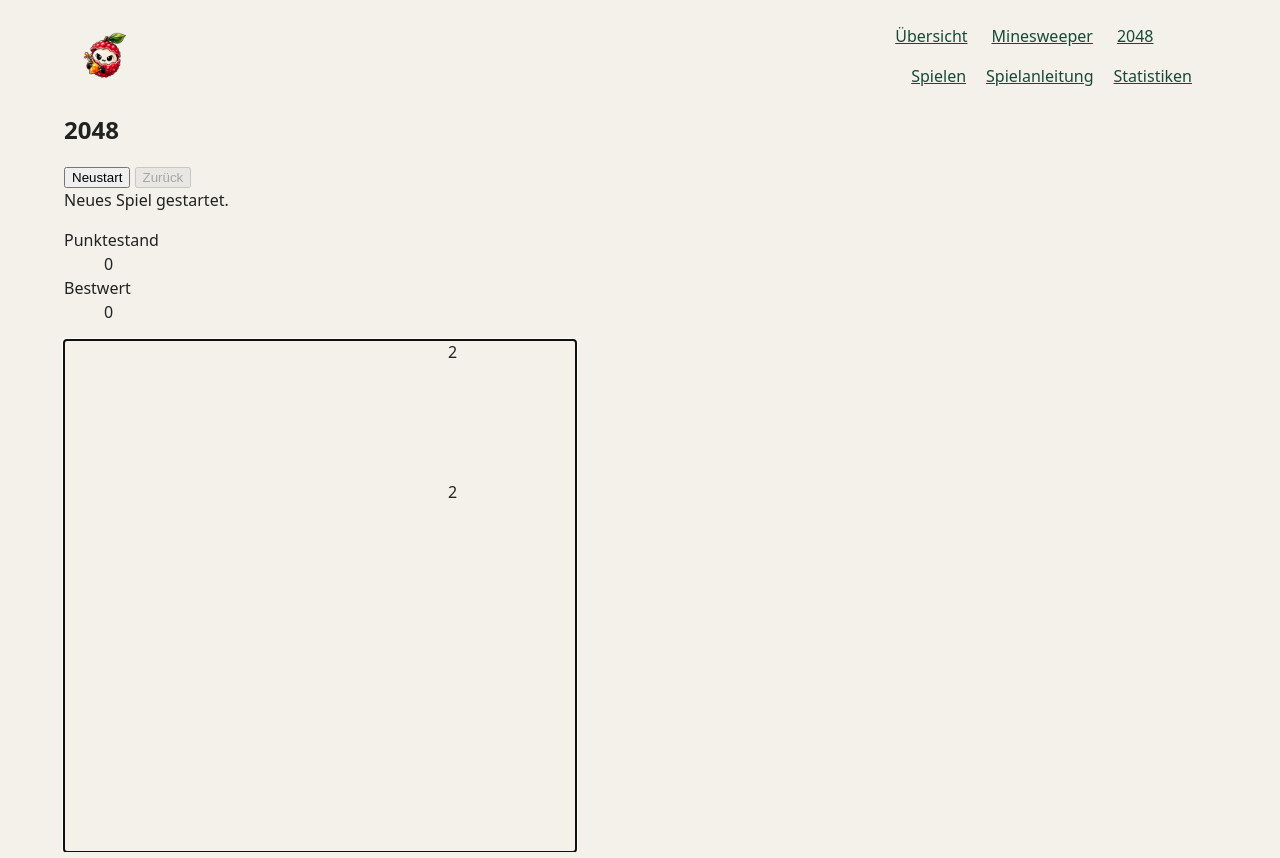
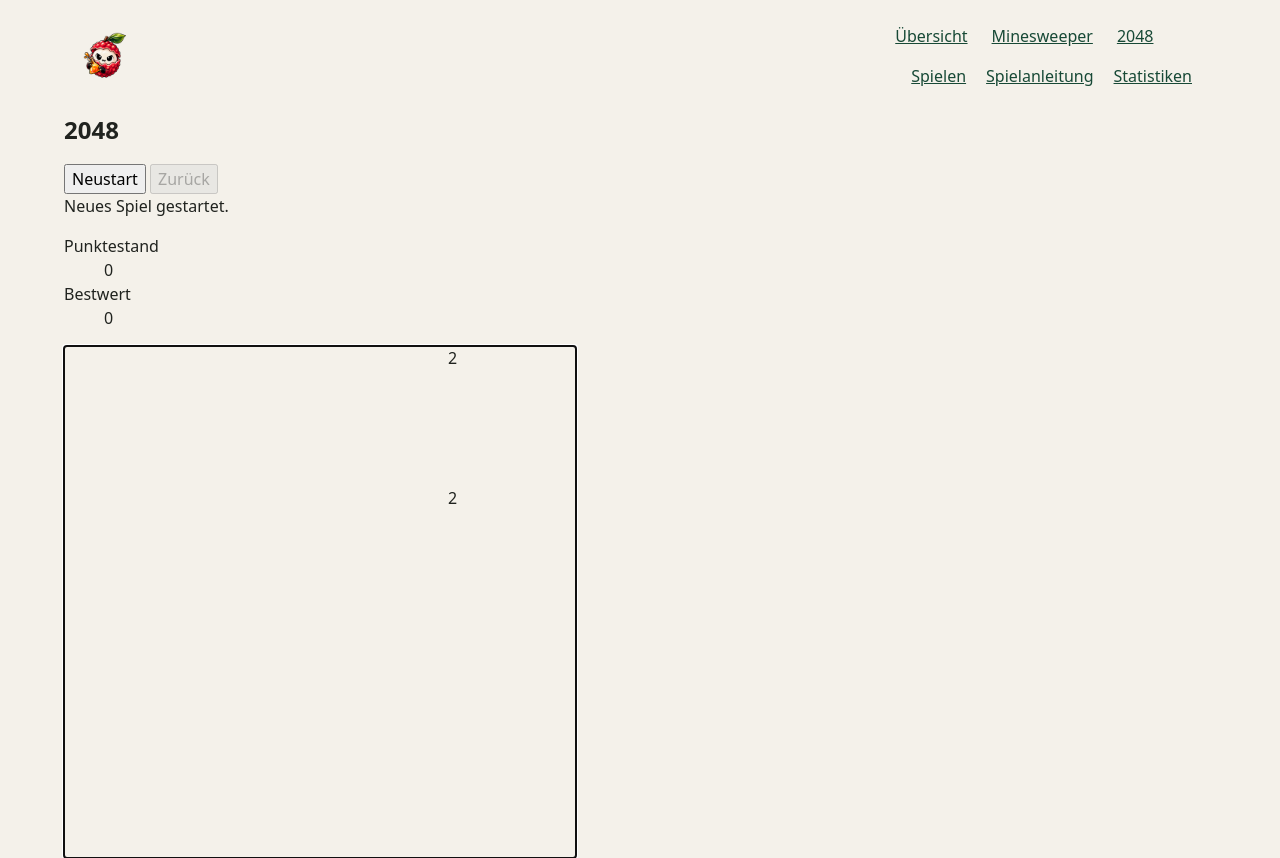
Before and after one commit to IU-Webprogrammierung/2026-09-website-megacoolblood, a plain HTML site: page pages/2048/game.html in a window 1280 px wide. Drawn offline with Linux system fonts and the light colour scheme.

Commit message:
style: inherit typography in form controls

```diff
--- a/css/style.css
+++ b/css/style.css
@@ -56,6 +56,11 @@ a {
 
 a {
   color: var(--color-accent-dark);
+}
+
+button,
+select {
+  font: inherit;
 }
 
 button:focus-visible,
```
